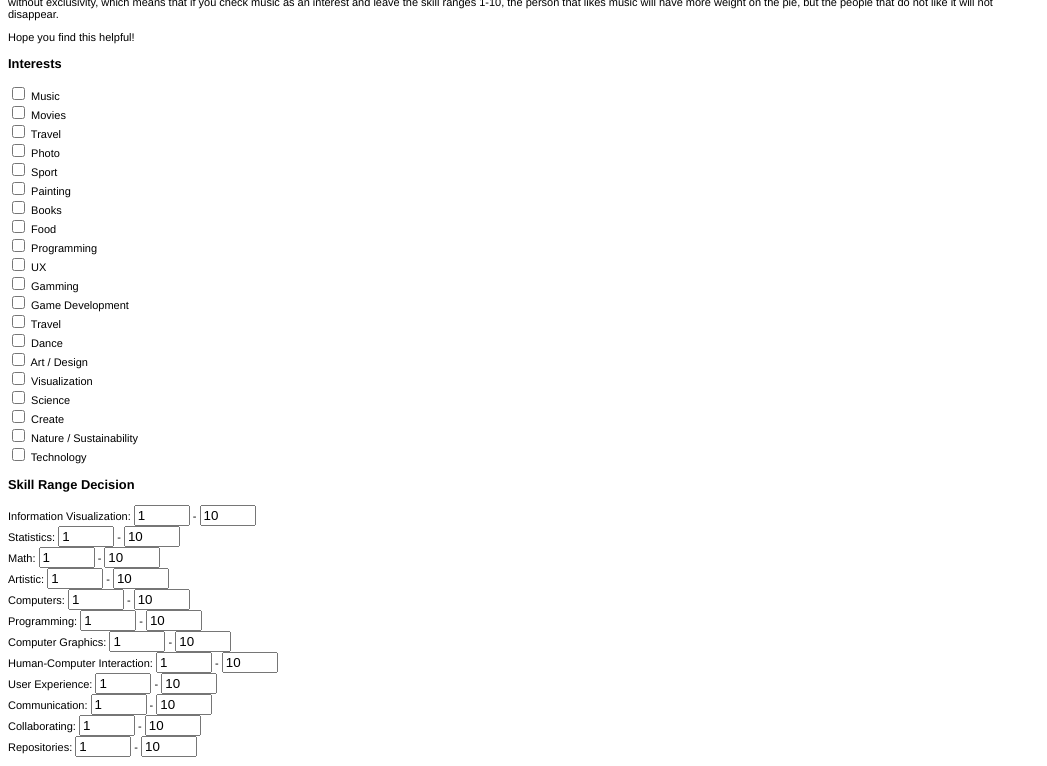
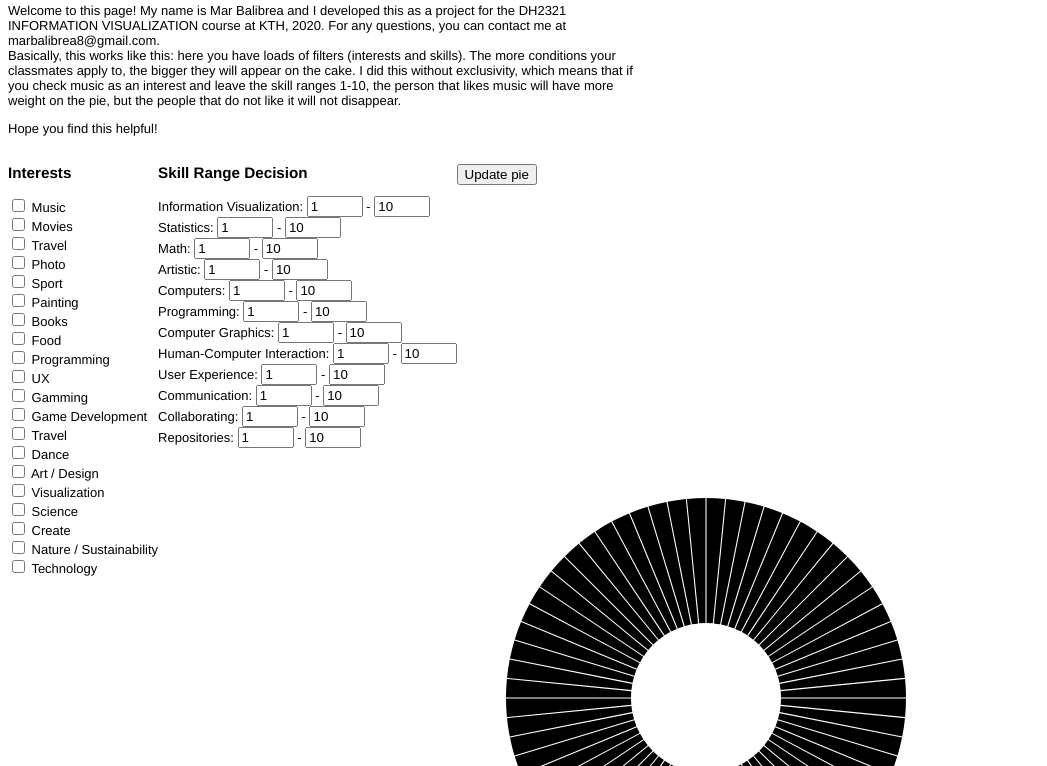
Before and after one commit to marbali8/dh2321-p1, a plain HTML site: page index.html in a window 1280 px wide. Shown: the part 71-837 px from the top of the page, without its empty margins (0-1047 px from the left). Drawn offline with nearby package versions, Linux system fonts and the light colour scheme.

Commit message:
final style changes

```diff
--- a/index.html
+++ b/index.html
@@ -3,14 +3,7 @@
   <head>
     <title>Pie Decision</title>
     <style>
-      .title
-      {
-        color: red;
-      }
-      .title1
-      {
-        color: blue;
-      }
+
       div.tooltip-donut {
         position: absolute;
         text-align: left;
@@ -20,32 +13,30 @@
         border: 0px;
         border-radius: 8px;
         pointer-events: none;
-       font-size: 1rem;
-       width: 40%;
+        font-size: 0.8rem;
+        width: 30%;
       }
 
       body {
-        font-family: "Helvetica Neue", Helvetica, Arial, sans-serif;
-        font-size: 11px;
-        width: 1000px;
-        height: 500px;
-        position: relative;
+        font-family: "Helvetica Neue";
+        font-size: 13px;
+        width: 100%;
+        height: 100%;
+        position: absolute;
       }
 
       svg {
-      	width: 100%;
-      	height: 100%;
+      	width: 65%;
+      	height: 65%;
+        float: right;
       }
 
-      path.slice{
-      	stroke-width:2px;
+      .col1, .col2 {
+        float: left;
       }
 
-      polyline{
-      	opacity: .3;
-      	stroke: black;
-      	stroke-width: 2px;
-      	fill: none;
+      p {
+        width: 50%;
       }
 
     </style>
@@ -53,17 +44,20 @@
   <body>
 
     <h1> Pie Decision </h1>
-    <p> Welcome to this page! Basically, this works like this: here you have loads
-      of filters (interests and skills). The more conditions your classmates apply to,
-      the bigger they will appear on the cake. I did this without exclusivity, which
-      means that if you check music as an interest and leave the skill ranges 1-10,
-      the person that likes music will have more weight on the pie, but the people that
-      do not like it will not disappear. </p>
+    <p> Welcome to this page! My name is Mar Balibrea and I developed this
+      as a project for the DH2321 INFORMATION VISUALIZATION course at KTH, 2020.
+      For any questions, you can contact me at marbalibrea8@gmail.com. <br>
+      Basically, this works like this: here you have loads of filters (interests
+      and skills). The more conditions your classmates apply to, the bigger they
+      will appear on the cake. I did this without exclusivity, which means that
+      if you check music as an interest and leave the skill ranges 1-10, the
+      person that likes music will have more weight on the pie, but the people
+      that do not like it will not disappear. </p>
+
     <p> Hope you find this helpful! </p>
 
-    <div class = "container-fluid">
-			<div class = "row">
-				<div class = "col" >
+
+		<div class = "col1" >
 
       <h3> Interests </h3>
       <input type="checkbox" id="I-Music" > Music <br>
@@ -88,7 +82,7 @@
       <input type="checkbox" id="I-Tech" > Technology <br>
 
     </div>
-        <div class = "col" >
+    <div class = "col2" >
 
         <h3> Skill Range Decision </h3>
         Information Visualization:
@@ -128,10 +122,8 @@
            <input type="number" id="S-Repo/B" min="1" max="10" value = "1">
            - <input type="number" id="S-Repo/E" min="1" max="10" value = "10"> <br>
       </div>
-      </div>
     <br>
     <button type="submit" class="update"> Update pie </button>
-    </div>
 
     <script src="https://d3js.org/d3.v3.min.js"></script>
     <script>
@@ -147,6 +139,7 @@
       	  radius = Math.min(width, height) / 2;
 
       var pie = d3.layout.pie().sort(null)
+        .padAngle(.005)
       	.value(function(d) {
       		return d.value;
       	});
@@ -428,9 +421,4 @@
 
     </script>
   </body>
-  <footer>
-    <p> Thank you for using this tool! My name is Mar Balibrea and I developed this
-      as a project for the DH2321 INFORMATION VISUALIZATION course at KTH, 2020.
-      For any questions, you can contact me at marbalibrea8@gmail.com. </p>
-  </footer>
 </html>
```
Lines whose indentation alone changed are shown as unchanged.
